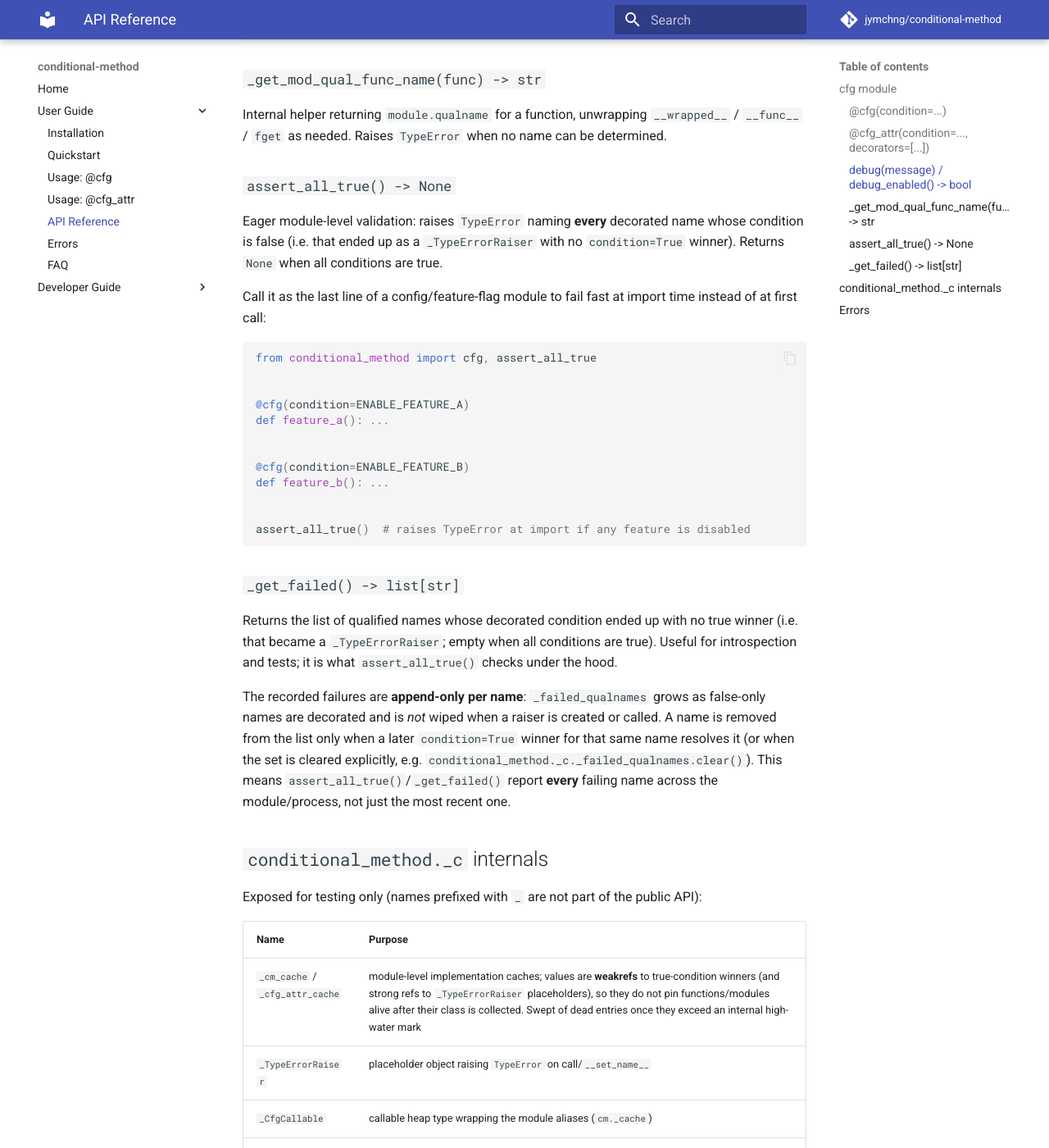
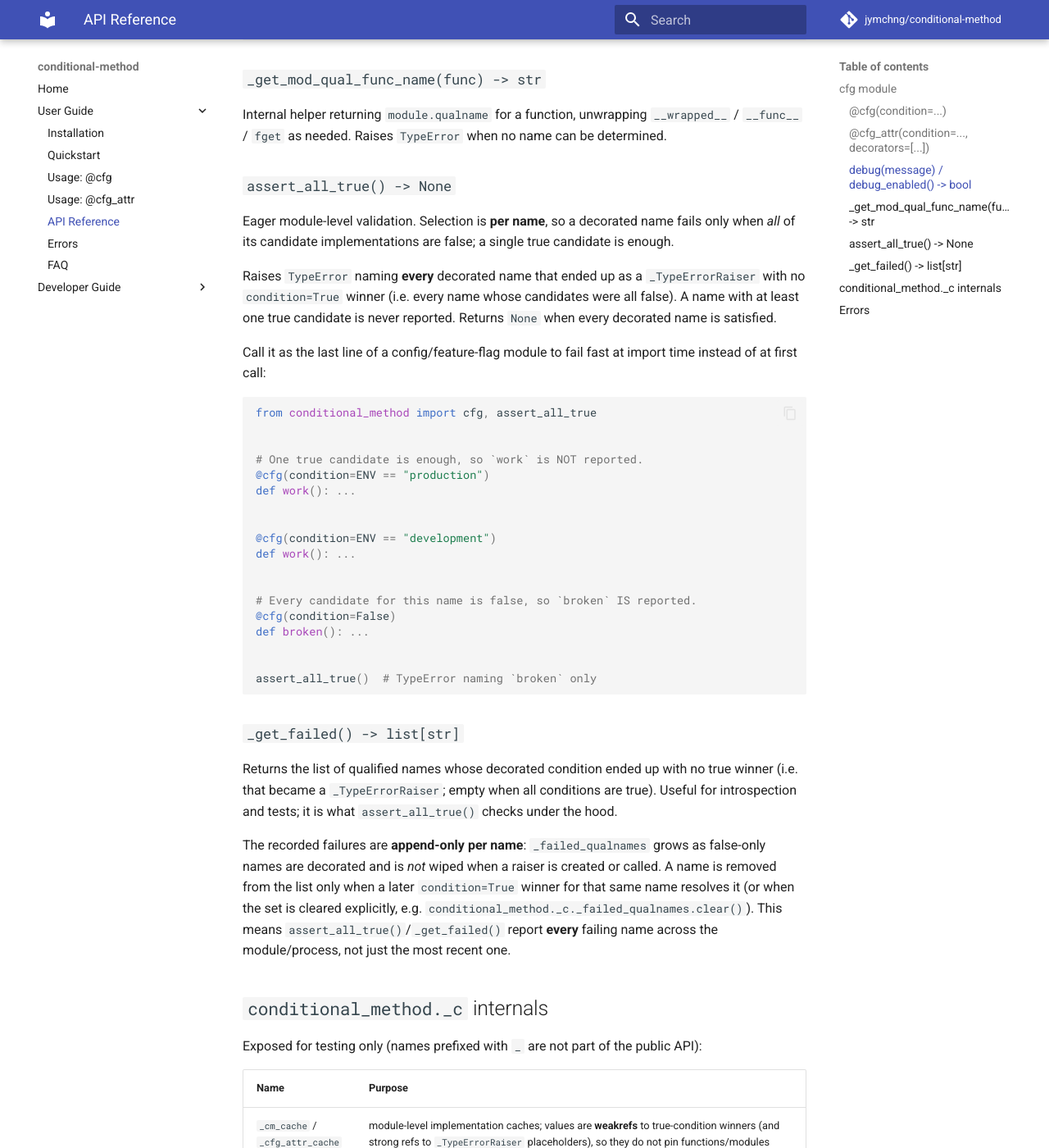
Before and after one commit to jymchng/conditional-method, an MkDocs documentation site: the page built from docs/api.md, in a window 1280 px wide and 1400 px high, scrolled down 1052 px. Shown: the whole window at 82% size. Built offline with MkDocs 1.6.1 and Material for MkDocs 9.7.7, drawn with Linux system fonts in a browser that asks for light colours; comment, search, counter and statistics services are not loaded.

Commit message:
docs: state the assert_all_true per-name contract; pin it with tests
assert_all_true() is meant to assert, for each decorated name, that at
least one candidate implementation is true -> it raises only for names
whose candidates are ALL false.

The extension already does exactly that (cm returns the cached winner for
a false candidate and only installs a _TypeErrorRaiser when the cache
holds no live winner for the qualname; a later condition=True winner
discards the recorded failure), but the README described the contract as
"TypeError at import if any condition is false", which reads as "every
candidate must be true" and is wrong for the multi-candidate pattern.

- README + docs/api.md now state the per-name contract precisely and
  illustrate it with a multi-candidate example.
- Add regression tests: one true candidate among several false, a true
  candidate declared before the false ones (declaration-order
  independence), and the canonical class pattern.

````diff
--- a/docs/api.md
+++ b/docs/api.md
@@ -52,10 +52,14 @@ name can be determined.
 
 ### `assert_all_true() -> None`
 
-Eager module-level validation: raises `TypeError` naming **every** decorated
-name whose condition is false (i.e. that ended up as a `_TypeErrorRaiser`
-with no `condition=True` winner). Returns `None` when all conditions are
-true.
+Eager module-level validation. Selection is **per name**, so a decorated name
+fails only when *all* of its candidate implementations are false; a single true
+candidate is enough.
+
+Raises `TypeError` naming **every** decorated name that ended up as a
+`_TypeErrorRaiser` with no `condition=True` winner (i.e. every name whose
+candidates were all false). A name with at least one true candidate is never
+reported. Returns `None` when every decorated name is satisfied.
 
 Call it as the last line of a config/feature-flag module to fail fast at
 import time instead of at first call:
@@ -64,15 +68,21 @@ import time instead of at first call:
 from conditional_method import cfg, assert_all_true
 
 
-@cfg(condition=ENABLE_FEATURE_A)
-def feature_a(): ...
+# One true candidate is enough, so `work` is NOT reported.
+@cfg(condition=ENV == "production")
+def work(): ...
 
 
-@cfg(condition=ENABLE_FEATURE_B)
-def feature_b(): ...
+@cfg(condition=ENV == "development")
+def work(): ...
 
 
-assert_all_true()  # raises TypeError at import if any feature is disabled
+# Every candidate for this name is false, so `broken` IS reported.
+@cfg(condition=False)
+def broken(): ...
+
+
+assert_all_true()  # TypeError naming `broken` only
 ```
 
 ### `_get_failed() -> list[str]`
````
Also changed, not shown: CHANGELOG.md (+14 -0 lines), README.md (+23 -11 lines), 1 other file.
